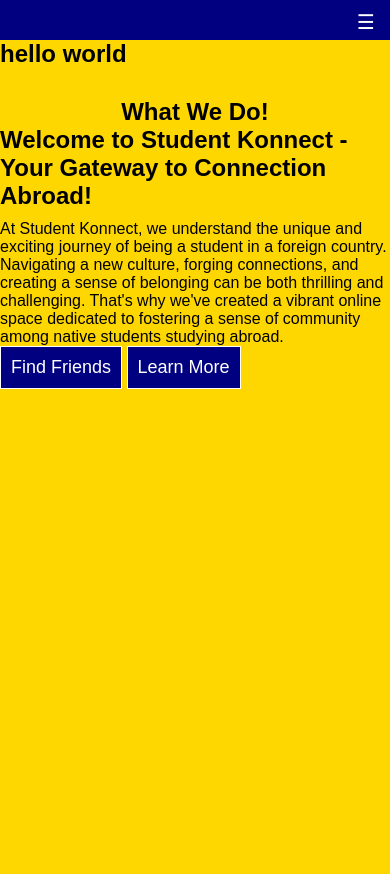
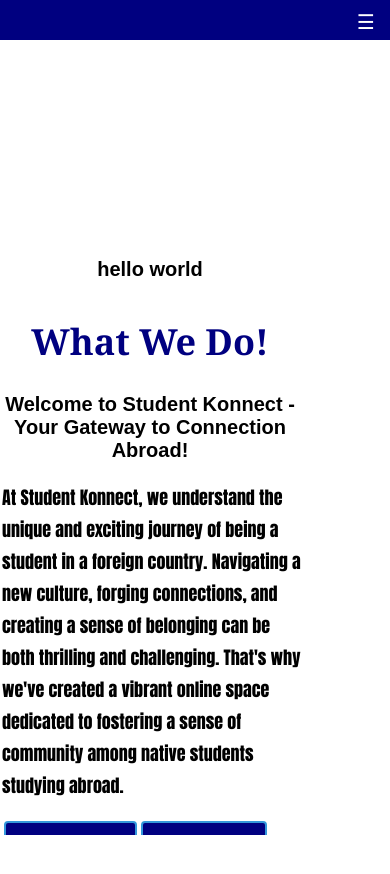
Before and after one commit to Elai5/studentkk, a Django app: page /about/ in a window 390 px wide. Shown: the top 874 px of the page. Run offline with Django 4.2, Linux system fonts and the light colour scheme; some web fonts are replaced.

Commit message:
added stayling to about page, removed images as it doesnt load

```diff
--- a/mysite/static/css/base.css
+++ b/mysite/static/css/base.css
@@ -14,7 +14,7 @@
 body {
   height: 100vh;
   font-family: 'Arial', sans-serif, 'Itim', cursive;
-  background-color: gold;
+  /* background-color: gray; */
   /* background-color: #2980b9; */
   background-size: cover;
   background-repeat: no-repeat;
@@ -302,6 +302,7 @@ form {
     border-radius: 50%;
     overflow: hidden;
     margin: auto;
+    border: 3px solid red;
   }
 
   .image-preview {
@@ -339,3 +340,129 @@ form {
   p {
     margin-top: 10px;
   }
+/* about page */
+#about {
+  background-color: #fff;
+  justify-content: space-around;
+}
+
+.about-page {
+  display: flex;
+  justify-content: space-around;
+  padding: 30px;
+}
+
+.about-page .mage {
+  width: 750px;
+  height: 600px;
+  margin-top: 80px;
+}
+
+.about-page .mage img {
+  width: 100%;
+  height: 100%;
+}
+
+.about-page .info {
+  width: 800px;
+  justify-content: center;
+  align-items: center;
+  position: relative;
+  top: 50px;
+  margin-top: 80px;
+}
+
+.info h1 {
+  color: navy;
+  font-size: 36px;
+  margin-bottom: 40px;
+  font-family: Cambria, Cochin, Georgia, Times, 'Times New Roman', serif;
+  line-height: 22px;
+}
+
+.info h2 {
+  font-family: 'Inter Tight', sans-serif, 'Segoe UI', Tahoma, Geneva, Verdana, sans-serif;
+  font-size: 20px;
+  font-weight: 800;
+  margin-bottom: 20px;
+}
+
+.info p {
+  font-size: 20px;
+  margin-bottom: 15px;
+  line-height: 32px;
+  font-family: Impact, Haettenschweiler, 'Arial Narrow Bold', sans-serif;
+}
+
+.info .btn {
+  position: relative;
+  display: flex;
+}
+
+.info .btn button {
+  outline: 0;
+  border: 0;
+  border: 2px solid #3498db;
+  box-shadow: 0px 2px 0px #3498db;
+  background-color: navy;
+  color: white;
+  padding: 10px 20px;
+  text-align: center;
+  display: inline-block;
+  font-size: 16px;
+  margin: 4px 2px;
+  cursor: pointer;
+  border-radius: 4px;
+}
+
+@media screen and (max-width: 600px) {
+  #about {
+    margin-top: -100px;
+    justify-content: center;
+    align-items: center;
+    overflow: scroll;
+  }
+
+  .about-page {
+    display: inline;
+    justify-content: center;
+    align-items: center;
+  }
+
+  .about-page .mage {
+    width: 350px;
+    height: 200px;
+    border-radius: 10px;
+  }
+
+  .about-page .mage img {
+    border-radius: 15px;
+  }
+
+  .about-page .info h1, h2 {
+    text-align: center;
+  }
+
+  .about-page .info {
+    width: 300px;
+    font-size: 15px;
+    margin-top: -30px;
+    text-align: justify;
+    padding: 0 2px;
+  }
+
+  .about-page .info p {
+    width: 300px;
+    font-size: 18px;
+  }
+
+  .btn {
+    display: inline;
+  }
+
+  footer {
+    display: none;
+    position: relative;
+    bottom: 0;
+  }
+}
--- a/mysite/templates/authentication/homepage.html
+++ b/mysite/templates/authentication/homepage.html
@@ -14,7 +14,7 @@
         </div>
     </div>
     <div class="prof-pic">
-        <img src="{% static 'images/going.jpg' %}" alt="Students Konnect" style="width: 100%; height: 100%;">
+        {% comment %} <img src="{% static 'images/going.jpg' %}" alt="Students Konnect" style="width: 100%; height: 100%;"> {% endcomment %}
     </div>
 </section>
 {% endblock %}
```
Also changed, not shown: mysite/db.sqlite3, mysite/static/image/going.jpg (added), mysite/static/image/gurl.jpeg (renamed from mysite/static/images/gurl.jpeg), mysite/static/image/happy.jpg (added), mysite/static/image/pexels-keira-burton-6146931.jpg (added), 9 other files.
